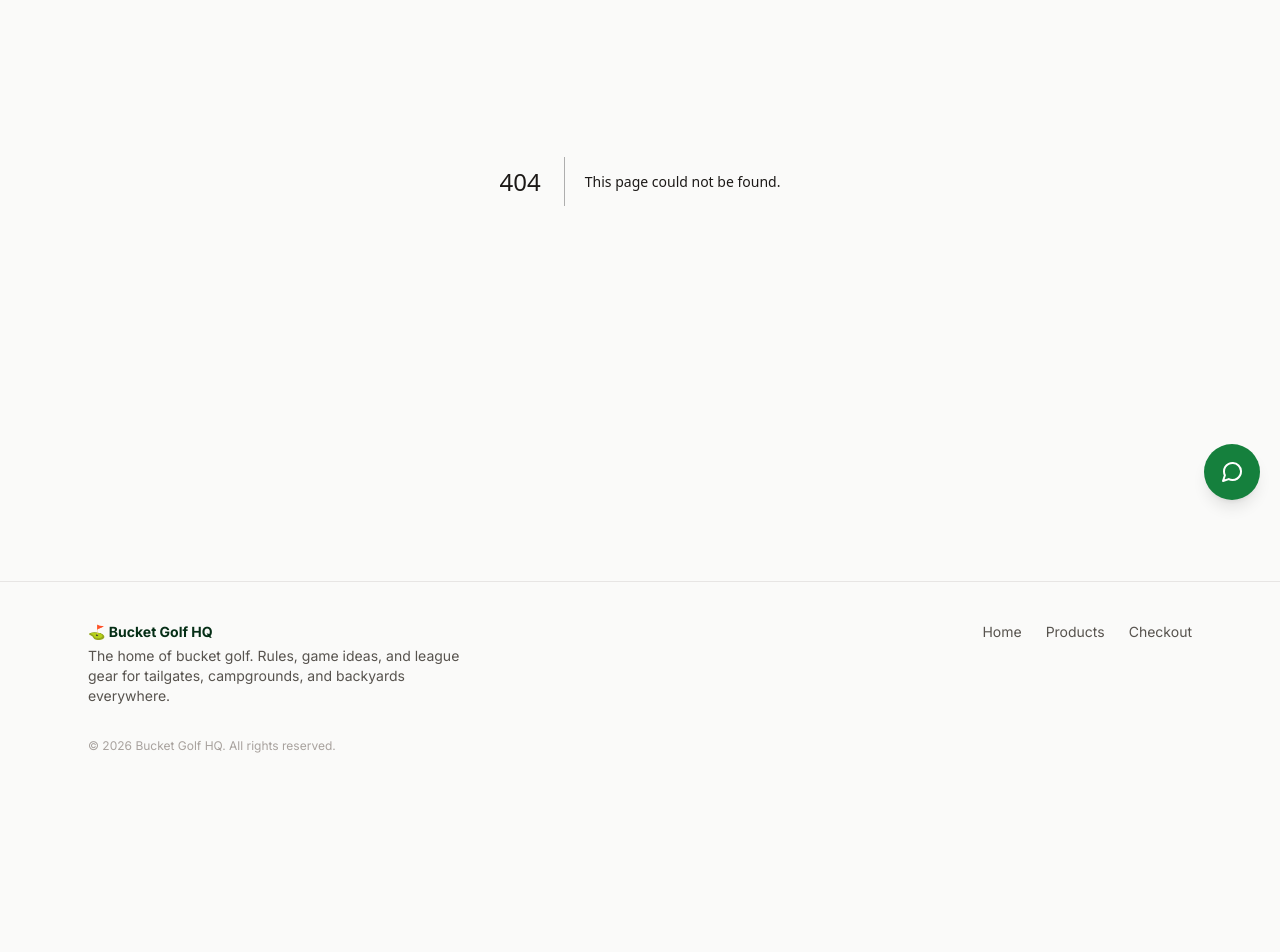
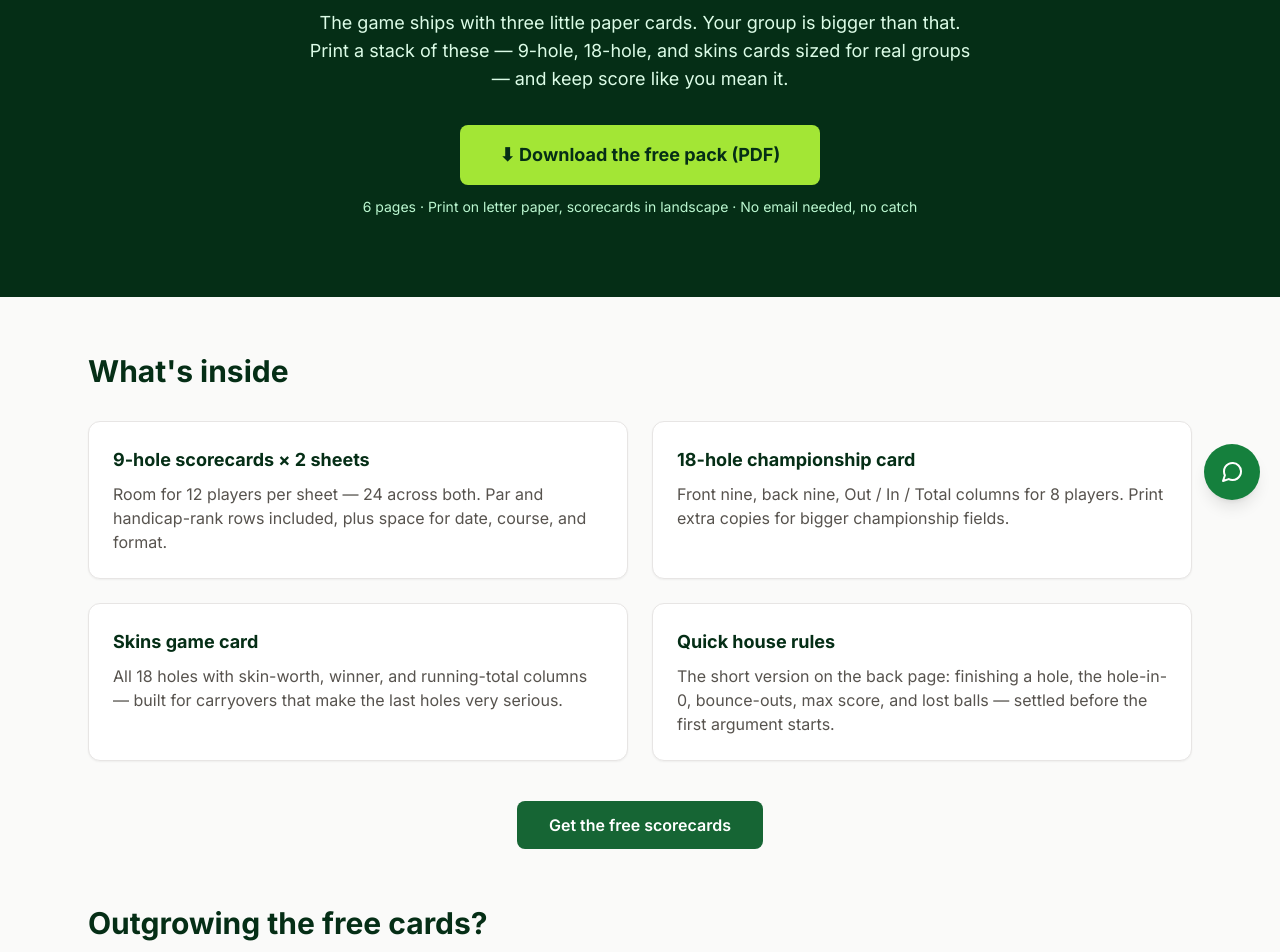
Before and after one commit to DannyMac09/Lawn-Care, a Next.js app in the folder stores/bucket-golf-hq/storefront/: page /free-scorecards in a window 1280 px wide. Before the commit this address had no page. Shown: the part 280-1232 px from the top of the page. Before the commit the page ends 1074 px from the top, so only its background shows below. Built offline with nearby package versions, Linux system fonts and the light colour scheme.

Commit message:
Add /free-scorecards page for the free scorecard pack

```diff
--- /dev/null
+++ b/stores/bucket-golf-hq/storefront/app/free-scorecards/page.tsx
@@ -0,0 +1,118 @@
+import type { Metadata } from "next";
+import Link from "next/link";
+import ProductCard from "@/components/ProductCard";
+import { products } from "@/lib/products";
+
+export const metadata: Metadata = {
+  title: "Free Bucket Golf Scorecard Pack — Bucket Golf HQ",
+  description:
+    "Free printable bucket golf scorecards for big groups: 9-hole, 18-hole, and skins cards with room for up to 24 players. Print them and play.",
+};
+
+const inside = [
+  {
+    title: "9-hole scorecards × 2 sheets",
+    blurb:
+      "Room for 12 players per sheet — 24 across both. Par and handicap-rank rows included, plus space for date, course, and format.",
+  },
+  {
+    title: "18-hole championship card",
+    blurb:
+      "Front nine, back nine, Out / In / Total columns for 8 players. Print extra copies for bigger championship fields.",
+  },
+  {
+    title: "Skins game card",
+    blurb:
+      "All 18 holes with skin-worth, winner, and running-total columns — built for carryovers that make the last holes very serious.",
+  },
+  {
+    title: "Quick house rules",
+    blurb:
+      "The short version on the back page: finishing a hole, the hole-in-0, bounce-outs, max score, and lost balls — settled before the first argument starts.",
+  },
+];
+
+export default function FreeScorecardsPage() {
+  return (
+    <div>
+      {/* Hero */}
+      <section className="bg-green-950 px-6 py-16 text-center sm:py-20">
+        <p className="text-sm font-semibold uppercase tracking-widest text-lime-300">
+          Free download
+        </p>
+        <h1 className="mx-auto mt-4 max-w-3xl text-4xl font-extrabold text-white sm:text-5xl">
+          The Free Bucket Golf Scorecard Pack
+        </h1>
+        <p className="mx-auto mt-4 max-w-2xl text-lg text-green-100">
+          The game ships with three little paper cards. Your group is bigger
+          than that. Print a stack of these — 9-hole, 18-hole, and skins
+          cards sized for real groups — and keep score like you mean it.
+        </p>
+        <div className="mt-8">
+          <a
+            href="/downloads/free-scorecard-pack.pdf"
+            download
+            className="inline-block rounded-lg bg-lime-400 px-10 py-4 text-lg font-bold text-green-950 transition hover:bg-lime-300"
+          >
+            ⬇ Download the free pack (PDF)
+          </a>
+          <p className="mt-3 text-sm text-green-200">
+            6 pages · Print on letter paper, scorecards in landscape · No
+            email needed, no catch
+          </p>
+        </div>
+      </section>
+
+      {/* What's inside */}
+      <section className="mx-auto max-w-6xl px-6 py-14">
+        <h2 className="text-2xl font-bold text-green-950 sm:text-3xl">
+          What&apos;s inside
+        </h2>
+        <div className="mt-8 grid gap-6 sm:grid-cols-2">
+          {inside.map((item) => (
+            <div
+              key={item.title}
+              className="rounded-xl border border-stone-200 bg-white p-6 shadow-sm"
+            >
+              <h3 className="text-lg font-bold text-green-950">
+                {item.title}
+              </h3>
+              <p className="mt-2 text-stone-600">{item.blurb}</p>
+            </div>
+          ))}
+        </div>
+        <div className="mt-10 text-center">
+          <a
+            href="/downloads/free-scorecard-pack.pdf"
+            download
+            className="inline-block rounded-lg bg-green-800 px-8 py-3 font-semibold text-white transition hover:bg-green-900"
+          >
+            Get the free scorecards
+          </a>
+        </div>
+      </section>
+
+      {/* Paid products */}
+      <section className="mx-auto max-w-6xl px-6 pb-16">
+        <h2 className="text-2xl font-bold text-green-950 sm:text-3xl">
+          Outgrowing the free cards?
+        </h2>
+        <p className="mt-2 text-stone-600">
+          When your group is ready for brackets, handicaps, and a full
+          season, the playbooks run the whole show.
+        </p>
+        <div className="mt-8 grid gap-6 sm:grid-cols-2 lg:grid-cols-3">
+          {products.map((p) => (
+            <ProductCard key={p.slug} product={p} />
+          ))}
+        </div>
+        <p className="mt-8 text-center text-sm text-stone-500">
+          Prefer to browse first?{" "}
+          <Link href="/products" className="font-semibold text-green-800 underline">
+            See all products
+          </Link>
+        </p>
+      </section>
+    </div>
+  );
+}
```
